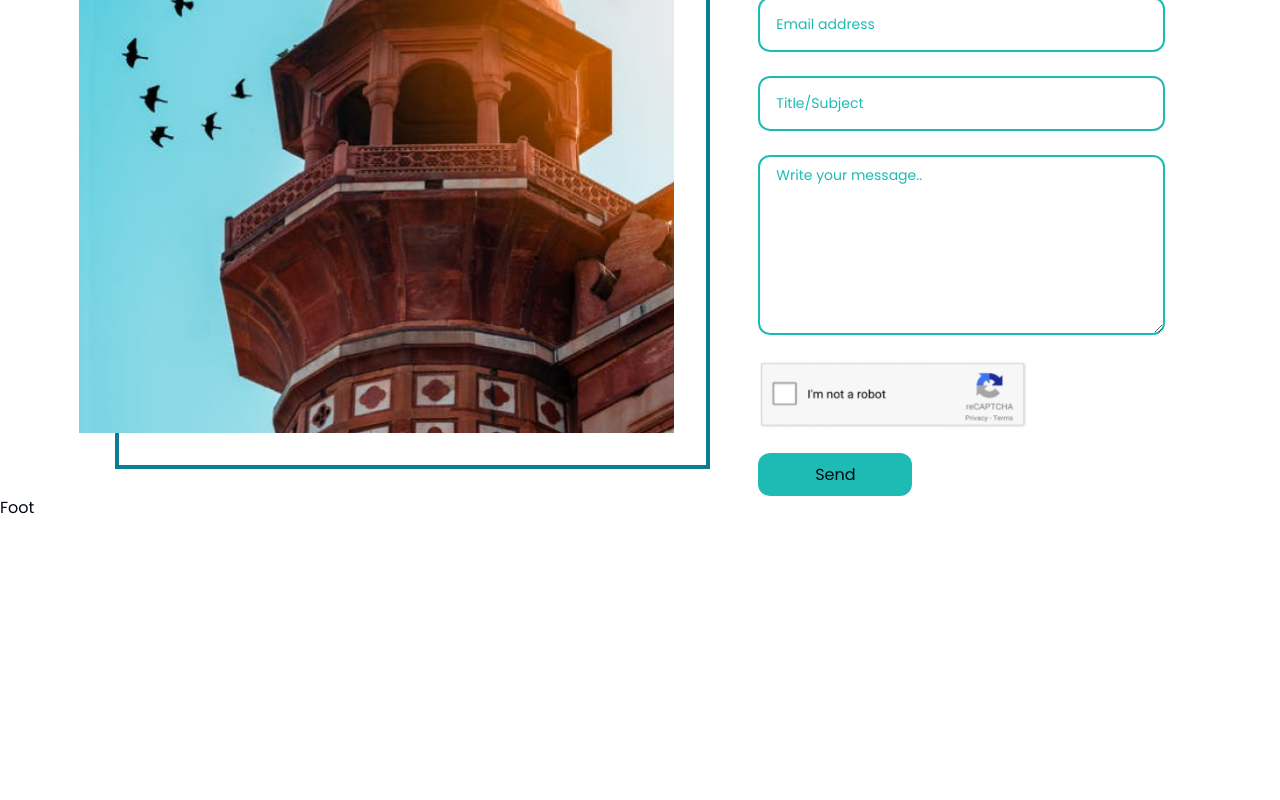
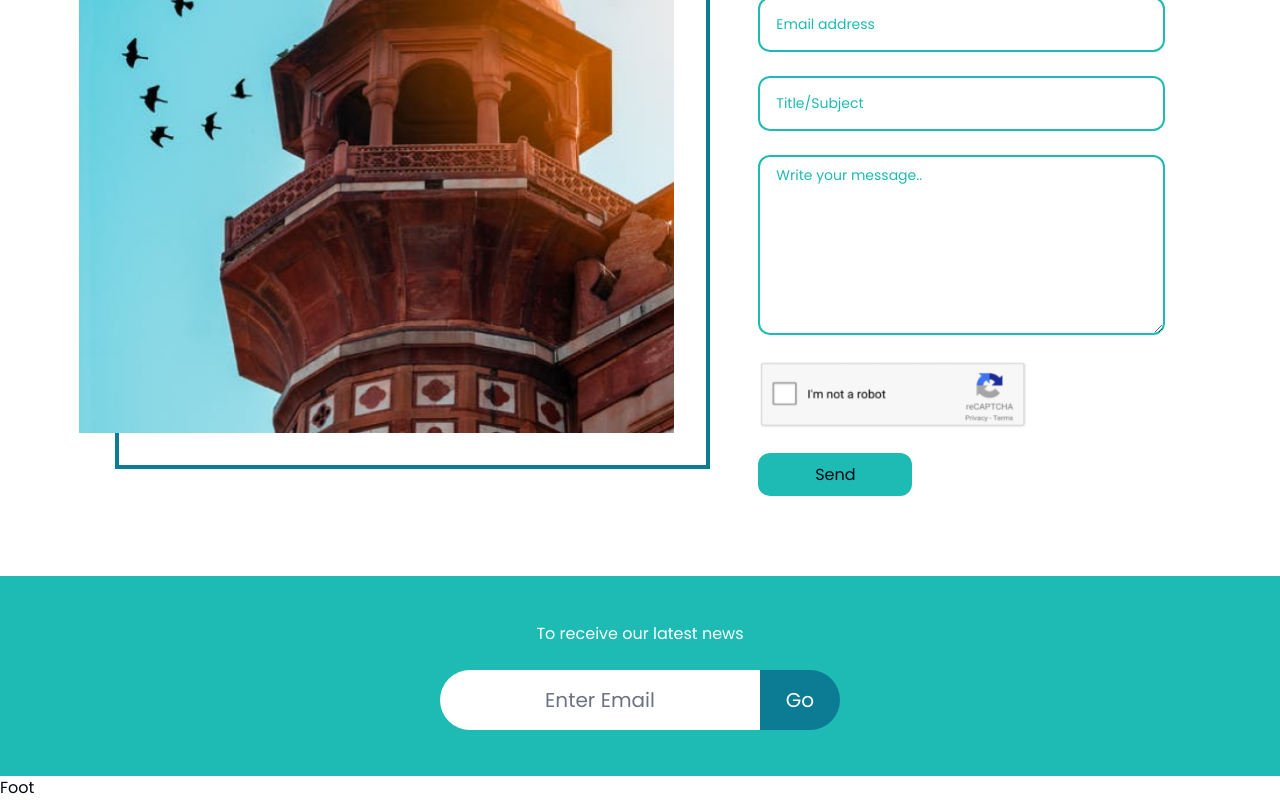
Before and after one commit to pandupan/mesjid-ku, a Next.js app: page / in a window 1280 px wide. Shown: the part 2459-3259 px from the top of the page. Before the commit the page ends 2979 px from the top, so only its background shows below. Built offline with nearby package versions, Linux system fonts and the light colour scheme.

Commit message:
[ADD] - Receive

```diff
--- a/app/home/page.tsx
+++ b/app/home/page.tsx
@@ -10,7 +10,7 @@ import NewsLetter from '@/components/pages/HomePageT1/NewsLetter'
 
 const page = () => {
   return (
-    <div>
+    <>
       <HeroSectionHP/>
       <NamazTimings/>
       <HistoryOfCenter/>
@@ -19,7 +19,7 @@ const page = () => {
       <EventsBlog/>
       <ContactUsHome/>
       <NewsLetter/>
-    </div>
+    </>
   )
 }
 
--- a/app/page.tsx
+++ b/app/page.tsx
@@ -1,8 +1,8 @@
 import AboutUs from '@/components/pages/LandingPage/AboutUs'
 import ContactUs from '@/components/pages/LandingPage/ContactUs'
 import HeroSectionLP from '@/components/pages/LandingPage/HeroSectionLP'
+import ReceiveNews from '@/components/pages/LandingPage/ReceiveNews'
 import SelectTheme from '@/components/pages/LandingPage/SelectTheme'
-import Image from 'next/image'
 
 export default function Home() {
   return (
@@ -11,6 +11,7 @@ export default function Home() {
     <SelectTheme/>
     <AboutUs/>
     <ContactUs/>
+    <ReceiveNews/>
    </>
   )
 }
--- /dev/null
+++ b/components/pages/LandingPage/ReceiveNews.tsx
@@ -0,0 +1,18 @@
+
+const ReceiveNews = () => {
+  return (
+    <div className="flex flex-col justify-center items-center w-full min-h-[200px] bg-theme gap-6 mt-20">
+      <h4 className="text-white">To receive our latest news</h4>
+      <div className="flex justify-center items-center w-[400px] h-[60px] rounded-full">
+        <div className="flex justify-center items-center w-[80%] h-full bg-white text-gray-500 rounded-l-full text-xl">
+          Enter Email
+        </div>
+        <div className="w-[20%] h-full bg-[#0c7c95] rounded-r-full text-white flex justify-center items-center text-xl">
+          Go
+        </div>
+      </div>
+    </div>
+  )
+}
+
+export default ReceiveNews
```
